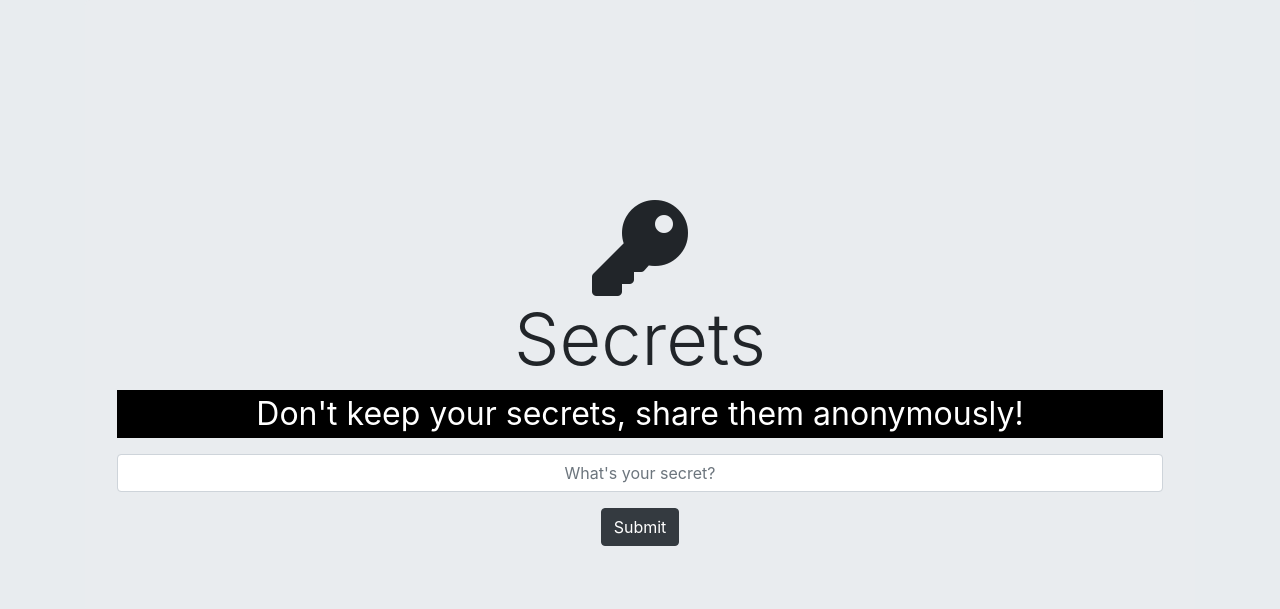
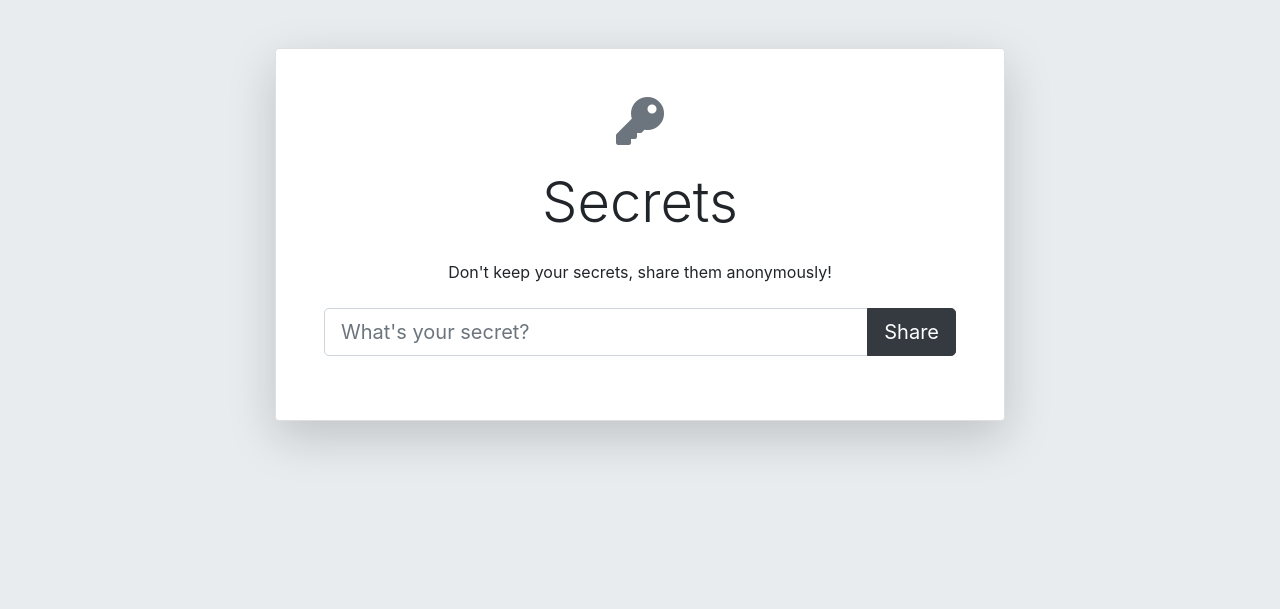
Before and after one commit to swapnilsubhashpatil/Secrets, a Node server app: page /submit in a window 1280 px wide. Shown: the top 609 px of the page. Run offline with Node 20, Linux system fonts and the light colour scheme; the visitor is signed in with stand-in values (Sample User, id 1); some libraries are stand-ins or nearby versions.

Commit message:
modifies submit.ejs

```diff
--- a/views/submit.ejs
+++ b/views/submit.ejs
@@ -1,20 +1,35 @@
 <%- include('partials/header') %>
 
-<div class="container">
-  <div class="jumbotron centered">
-    <i class="fas fa-key fa-6x"></i>
-    <h1 class="display-3">Secrets</h1>
-    <p class="secret-text">Don't keep your secrets, share them anonymously!</p>
+<div class="container mt-5">
+  <div class="row justify-content-center">
+    <div class="col-md-8">
+      <div class="card shadow-lg">
+        <div class="card-body p-5">
+          <div class="text-center mb-4">
+            <i class="fas fa-key fa-3x text-muted"></i>
+          </div>
+          <h1 class="display-4 text-center mb-4">Secrets</h1>
+          <p class="text-center mb-4">
+            Don't keep your secrets, share them anonymously!
+          </p>
 
-    <form action="/submit" method="POST">
-
-      <div class="form-group">
-        <input type="text" class="form-control text-center" name="secret" placeholder="What's your secret?">
+          <form action="/submit" method="POST">
+            <div class="input-group mb-3">
+              <input
+                type="text"
+                class="form-control form-control-lg"
+                name="secret"
+                placeholder="What's your secret?"
+              />
+              <div class="input-group-append">
+                <button class="btn btn-dark btn-lg" type="submit">Share</button>
+              </div>
+            </div>
+          </form>
+        </div>
       </div>
-      <button type="submit" class="btn btn-dark">Submit</button>
-    </form>
-
-
+    </div>
   </div>
 </div>
+
 <%- include('partials/footer') %>
```
